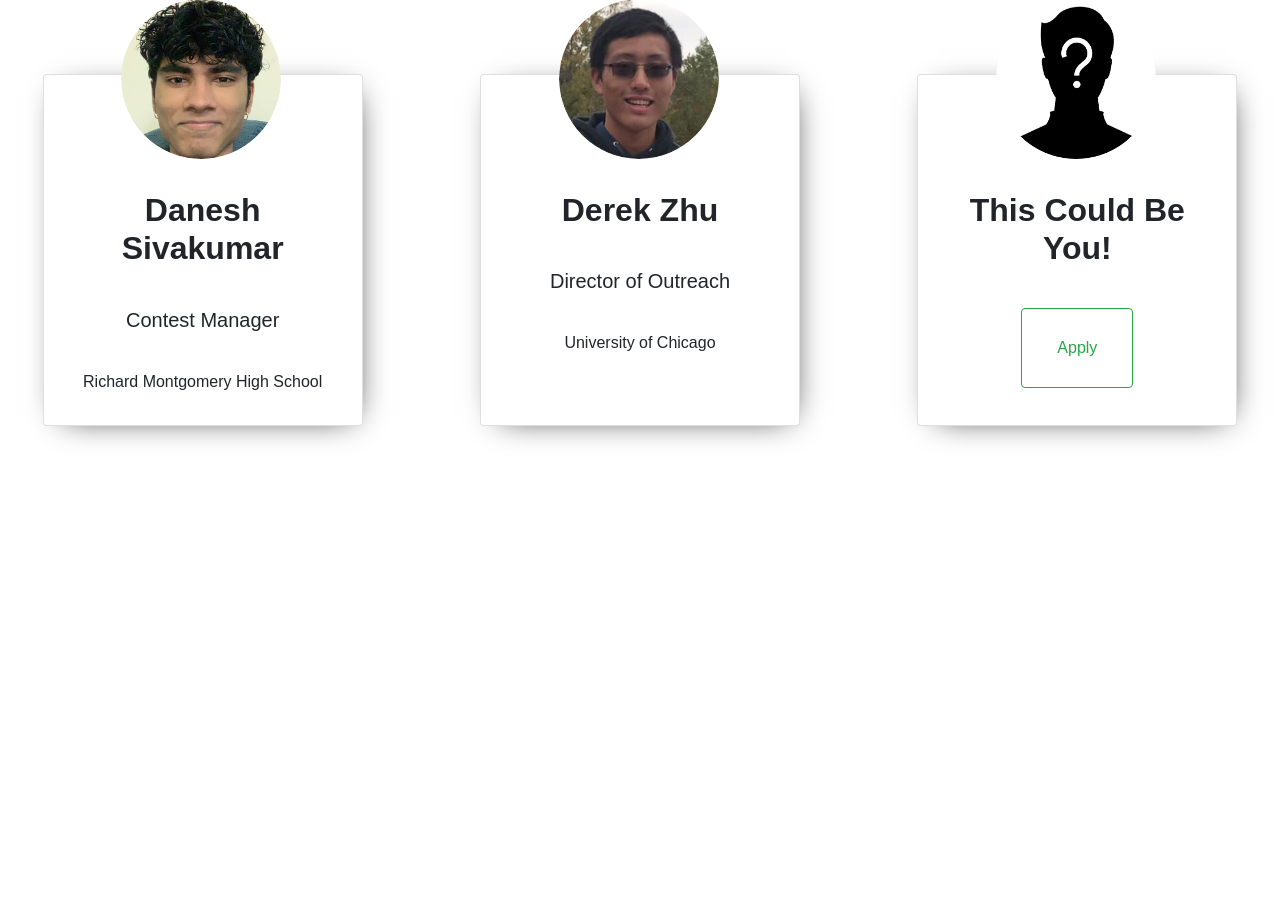
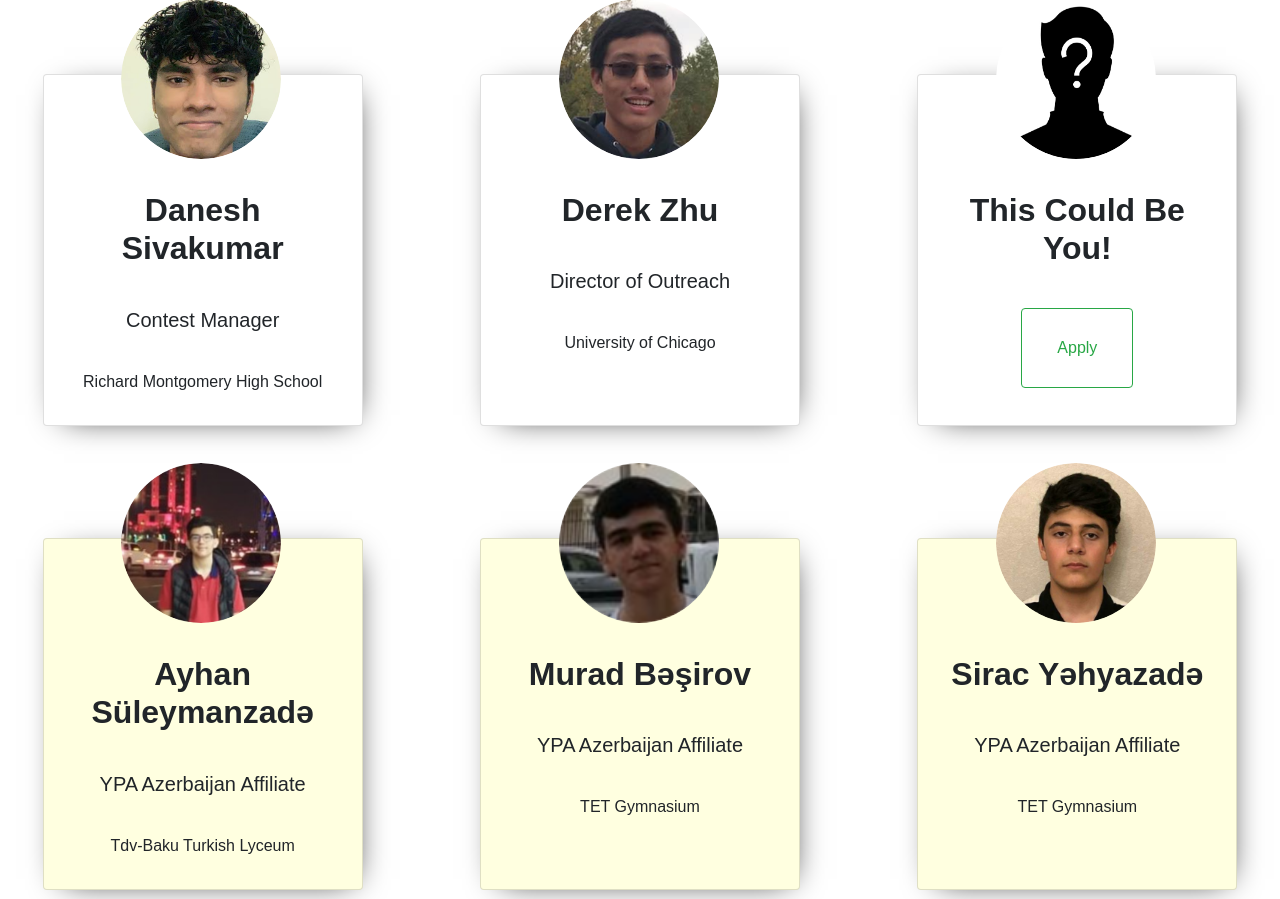
Before and after one commit to sidudaav/YPA, a Django app: page /team/ in a window 1280 px wide. Shown: the part 870-1769 px from the top of the page. Before the commit the page ends 1312 px from the top, so only its background shows below. Run offline with Django 3.2, Linux system fonts and the light colour scheme; some libraries are stand-ins or nearby versions.

Commit message:
AZE Team

```diff
--- a/team/static/team/styles/team.css
+++ b/team/static/team/styles/team.css
@@ -19,6 +19,18 @@ p.team-banner-description {
 }
 
 .card:hover {
+    background-color: rgb(169, 241, 253);
+    box-shadow: 0.3rem 0.3rem 2rem -0.5rem red;
+}
+
+.aff.card {
+    width: 20rem;
+    height: 22rem;
+    box-shadow: 0.3rem 0.3rem 2rem -1rem black;
+    background-color: #ffffe0;
+}
+
+.aff.card:hover {
     background-color: rgb(169, 241, 253);
     box-shadow: 0.3rem 0.3rem 2rem -0.5rem red;
 }
--- a/team/templates/team/team.html
+++ b/team/templates/team/team.html
@@ -111,5 +111,53 @@
             </div>
         </div>
     </div>
+    <div class="ayhan aff card">
+        <div class="card-body">
+            <img src="{% static 'team/images/Ayhan_Circle.png' %}" class="profile-img img-fluid rounded-circle">
+            <div class="profile-information">
+                <h3 class="name">
+                    Ayhan Süleymanzadə
+                </h3>
+                <h5 class="position">
+                    YPA Azerbaijan Affiliate
+                </h5>
+                <h6 class="school">
+                    Tdv-Baku Turkish Lyceum
+                </h6>
+            </div>
+        </div>
+    </div>
+    <div class="murad aff card">
+        <div class="card-body">
+            <img src="{% static 'team/images/Murad_Circle.png' %}" class="profile-img img-fluid rounded-circle">
+            <div class="profile-information">
+                <h3 class="name">
+                    Murad Bəşirov
+                </h3>
+                <h5 class="position">
+                    YPA Azerbaijan Affiliate
+                </h5>
+                <h6 class="school">
+                    TET Gymnasium
+                </h6>
+            </div>
+        </div>
+    </div>
+    <div class="sirac aff card">
+        <div class="card-body">
+            <img src="{% static 'team/images/Sirac_Circle.png' %}" class="profile-img img-fluid rounded-circle">
+            <div class="profile-information">
+                <h3 class="name">
+                    Sirac Yəhyazadə
+                </h3>
+                <h5 class="position">
+                    YPA Azerbaijan Affiliate
+                </h5>
+                <h6 class="school">
+                    TET Gymnasium
+                </h6>
+            </div>
+        </div>
+    </div>
 </div>
 {% endblock %}
```
Also changed, not shown: team/static/team/images/Ayhan_Circle.png (added), team/static/team/images/Murad_Circle.png (added), team/static/team/images/Sirac_Circle.png (added).
